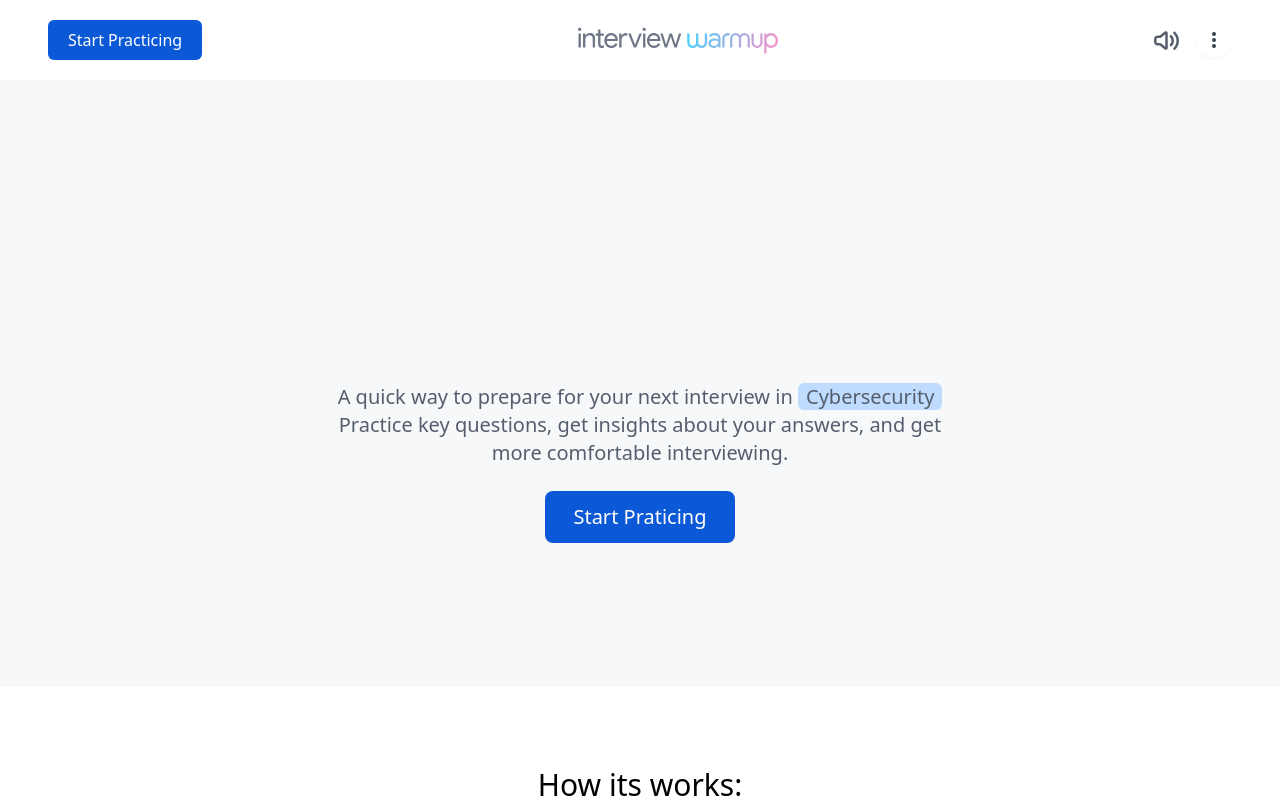
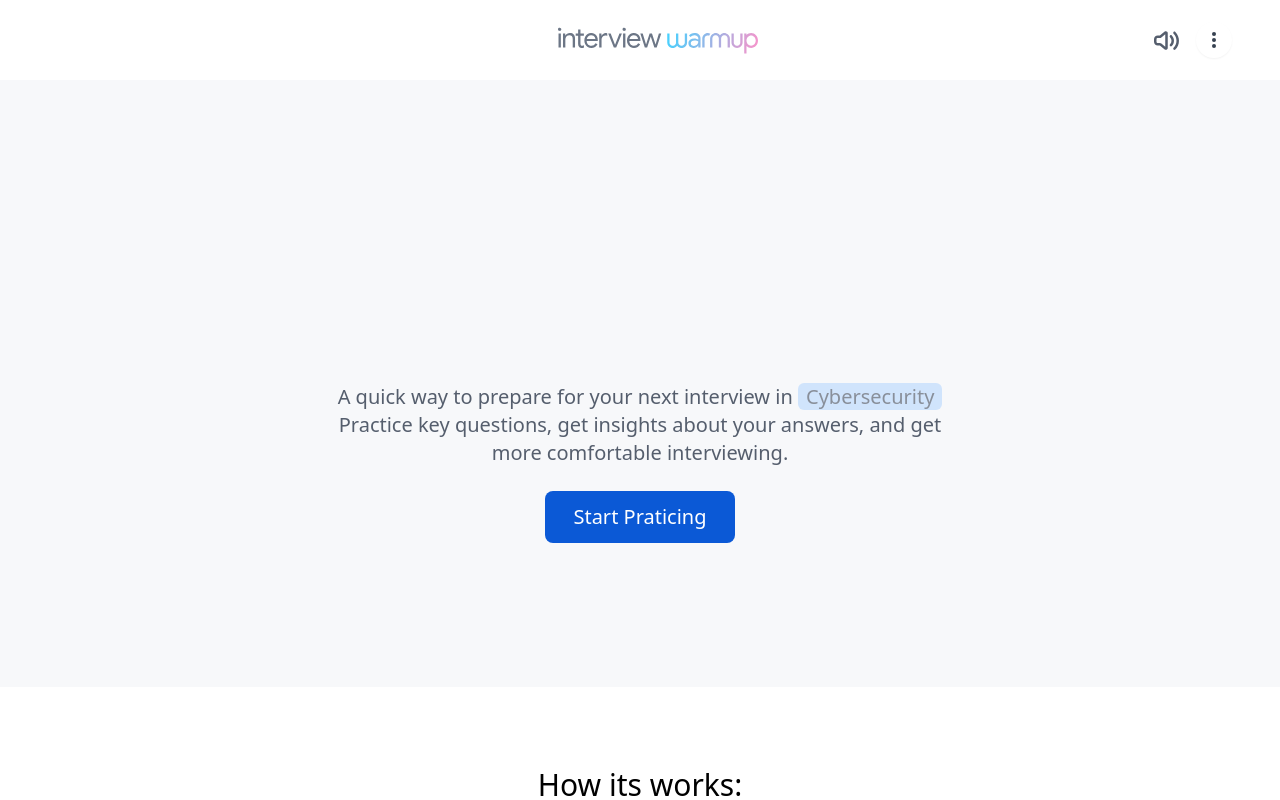
Before and after one commit to PirAdnan1/interview, a Next.js app: page / in a window 1280 px wide. Shown: the top 800 px of the page. Built offline with nearby package versions, Linux system fonts and the light colour scheme.

Commit message:
Add container to all componenst

```diff
--- /dev/null
+++ b/src/components/Container.jsx
@@ -0,0 +1,9 @@
+import React from 'react'
+
+function Container({children}) {
+  return (
+    <div className='max-w-[1600px] mx-auto'>{children}</div>
+  )
+}
+
+export default Container
--- a/src/components/Footer.jsx
+++ b/src/components/Footer.jsx
@@ -1,14 +1,19 @@
 import React from 'react'
 import Link from 'next/link'
+import Container from './Container'
 
 // assets
 import Google from '@/assets/Google'
 
 function Footer() {
   return (
-    <div className='flex flex-col sm:flex-row justify-between items-center bg-[#F7F8FA] sm:px-6 py-20 mt-32'>
+    <div className='bg-[#F7F8FA]'>
+    <Container>
+    <div className='flex flex-col sm:flex-row justify-between items-center sm:px-6 py-20 mt-32'>
         <Google />
         <Link href="#" className='whitespace-nowrap text-[#C7C7C7]'>Privacy, Terms & Licenses</Link>
+    </div>
+    </Container>
     </div>
   )
 }
--- a/src/components/Navbar.jsx
+++ b/src/components/Navbar.jsx
@@ -1,24 +1,46 @@
-import React from "react"
-import Link from "next/link"
+import React, { useState, useEffect } from "react";
+import Link from "next/link";
 
 // components
-import Dropdown from "./Dropdown"
-
+import Dropdown from "./Dropdown";
 
 // asetss
-import Logo from "@/assets/Logo"
-import Volume from "@/assets/Volume"
-
+import Logo from "@/assets/Logo";
+import Volume from "@/assets/Volume";
 
 export default function Navbar() {
+  const [isVisible, setIsVisible] = useState(true);
+
+  useEffect(() => {
+    const handleScroll = () => {
+      const { scrollTop } = document.documentElement || document.body;
+      const shouldShowButton = scrollTop > 250;
+      setIsVisible(shouldShowButton);
+    };
+
+    window.addEventListener("scroll", handleScroll);
+    return () => window.removeEventListener("scroll", handleScroll);
+  }, []);
+
   return (
     <nav className="flex justify-between items-center sm:px-12 bg-white sticky top-0 z-[9999]">
-        <Link href="#" className="bg-[#0B59D6] sm:px-5 py-2 rounded-md text-white">Start Practicing</Link>
+      <Link
+        href="#"
+        className={`scroll-button hidden sm:block ${
+          isVisible
+            ? "invisible sm:visible bg-[#0B59D6] px-4 py-2 text-lg rounded-lg text-white"
+            : "block sm:invisible"
+        }`}
+      >
+        Start Practicing
+      </Link>
+      <div className={`scroll-button ${isVisible ? "visible" : "block"}`}>
         <Logo />
-        <div className="flex items-center gap-3">
+      </div>
+      <div className="flex items-center gap-3">
         <Volume />
         <Dropdown />
-        </div>
+      </div>
     </nav>
-  )
+  );
 }
--- a/src/contents/Home/Hero.jsx
+++ b/src/contents/Home/Hero.jsx
@@ -1,5 +1,8 @@
 import React, { useState, useEffect } from "react";
 import Image from "next/image";
+
+// componenst
+import Container from "@/components/Container";
 
 // assets
 import LogoImage from "@/assets/MainLogo.gif";
@@ -19,11 +22,13 @@ function Hero() {
   }, []);
 
   return (
-    <div className="flex flex-col justify-center items-center pt-52 pb-36 px-4 sm:px-0 bg-[#F7F8FA]">
+    <div className="bg-[#F7F8FA]">
+    <Container>
+    <div className="flex flex-col justify-center items-center pt-52 pb-36 px-4 sm:px-0">
       <Image src={LogoImage} width={550} alt="..." />
       <p className="max-w-[650px] text-center text-xl mt-4 text-[#555E6D]">
         A quick way to prepare for your next interview in{" "}
-        <span className={"show bg-blue-200 rounded-md px-2 whitespace-nowrap"}>{spans[currentSpanIndex]}</span><br />
+        <span className={"show bg-blue-200 rounded-md px-2 spanControl"}>{spans[currentSpanIndex]}</span><br />
         Practice key questions, get insights about your answers, and get more
         comfortable interviewing.
       </p>
@@ -32,6 +37,8 @@ function Hero() {
         Start Praticing
       </button>
     </div>
+    </Container>
+    </div>
   );
 }
 
--- a/src/contents/Home/Section1.jsx
+++ b/src/contents/Home/Section1.jsx
@@ -1,9 +1,10 @@
 import React from "react";
-
+import Container from "@/components/Container";
 // assets
 
 function Section1() {
   return (
+    <Container>
     <div className="mt-20 flex flex-col justify-center max-w-[900px] mx-auto bg-white px-4 sm:px-0">
       <h1 className="text-3xl text-center">How its works:</h1>
       <video
@@ -21,6 +22,7 @@ function Section1() {
         your answers are transcribed in real time
       </p>
     </div>
+    </Container>
   );
 }
 
--- a/src/contents/Home/Section2.jsx
+++ b/src/contents/Home/Section2.jsx
@@ -1,7 +1,9 @@
 import React from "react";
+import Container from "@/components/Container";
 
 function Section2() {
   return (
+    <Container>
     <div className="mt-20 flex flex-col justify-center max-w-[900px] mx-auto bg-white px-4 sm:px-0">
       <video
         controls
@@ -20,6 +22,7 @@ function Section2() {
         used, your most-used words, and talking points you covered.
       </p>
     </div>
+    </Container>
   );
 }
 
--- a/src/contents/Home/Section3.jsx
+++ b/src/contents/Home/Section3.jsx
@@ -1,7 +1,10 @@
 import React from "react";
+import Container from "@/components/Container";
+
 
 function Section3() {
   return (
+    <Container>
     <div className="mt-20 flex flex-col justify-center max-w-[900px] mx-auto bg-white px-4 sm:px-0">
       <video
         controls
@@ -18,6 +21,7 @@ function Section3() {
         building your confidence in a judgement-free zone
       </p>
     </div>
+    </Container>
   );
 }
 
--- a/src/styles/globals.css
+++ b/src/styles/globals.css
@@ -13,7 +13,7 @@
   }
 
   .show {
-    animation: fade-in 0.9s ease-in-out forwards;
+    animation: fade-in 10s ease-in-out forwards;
     visibility: visible;
   }
 
@@ -21,7 +21,7 @@
     visibility: hidden;
   }
 
-  .container {
-    width: 200px; /* Adjust the width according to your needs */
+  .spanControl {
+    width: 50rem; /* Adjust the width according to your needs */
     overflow: hidden;
   }
```
